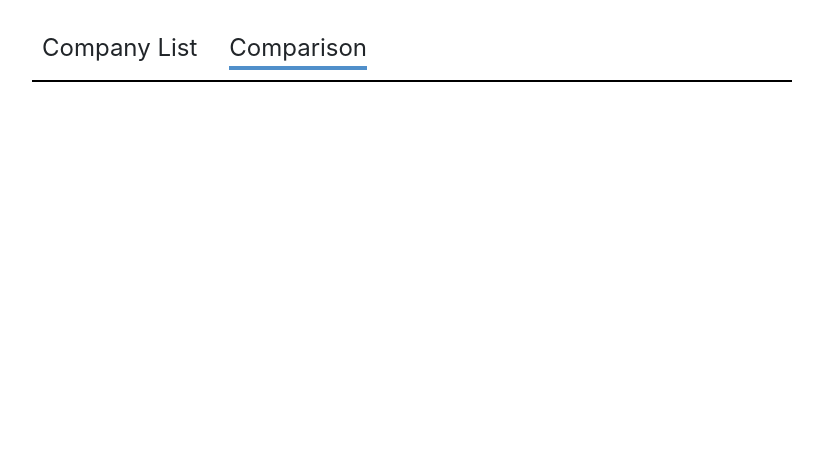
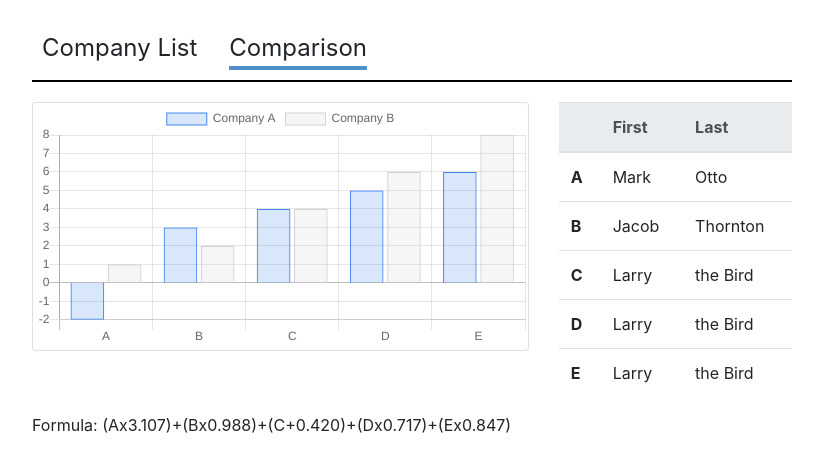
Before and after one commit to JerYoMat/fin-analysis-only, a React (Create React App) app: page / in a window 1280 px wide. Both pictures are taken after a click on the link "Comparison". Shown: the top 472 px of the page, without its empty margins (228-1051 px from the left). Built offline with nearby package versions, Linux system fonts and the light colour scheme.

Commit message:
implemented basic chart with data table

```diff
--- a/package.json
+++ b/package.json
@@ -4,6 +4,7 @@
   "private": true,
   "dependencies": {
     "bootstrap": "^4.3.1",
+    "chart.js": "^2.8.0",
     "react": "^16.8.5",
     "react-chartjs-2": "^2.7.4",
     "react-dom": "^16.8.5",
--- a/src/Company.js
+++ b/src/Company.js
@@ -3,8 +3,12 @@ const Company = ({ company, onAddToComparison }) => (
   <div className='card'>
     <div className='card-body'>
       <h5 className='card-title'>{company.companyname}</h5>
-      <p className='card-text'>Ticker: {company.primarysymbol}</p>
-      <p className='card-text'>Primary Exchange: {company.primaryexchange}</p>
+      <p className='card-text'>
+        Ticker: <strong>{company.primarysymbol}</strong>
+      </p>
+      <p className='card-text'>
+        Primary Exchange: <strong>{company.primaryexchange}</strong>
+      </p>
       <button type='button' className='btn btn-secondary' onClick={onAddToComparison}>Add to Compare</button>
     </div>
   </div>
--- a/src/CompanyComparisonPage.js
+++ b/src/CompanyComparisonPage.js
@@ -1,12 +1,28 @@
-import React from 'react';
+import React, { useState } from 'react';
+import ScoreBarChart from './ScoreBarChart';
+import ScoreTable from './ScoreTable';
 
-const CompanyComparisonPage = ({ companies }) => (
-  <ul className='CompanyListPage-companies'>
-  {companies.map(company =>
-    <li key={company.id} className='CompanyListPage-company'>
-      {company.companyname}
-    </li>
-  )}
-</ul>
-)
+
+const CompanyComparisonPage = ({ companies }) => {
+  return (
+    <div>
+    <div className='row'>
+      <div className='col-md-8'>
+        <ScoreBarChart  />
+      </div>
+      <div className='col-md-4'>
+        <ScoreTable  />
+      </div>
+    </div>
+    <div className='formula'>Formula: (Ax3.107)+(Bx0.988)+(C+0.420)+(Dx0.717)+(Ex0.847)</div>
+    </div>
+  )
+}
 export default CompanyComparisonPage;
+
+
+/*const [chartOptions, setChartOptions] = useState('placeholder');
+  const updateChartOptions = (prevChartOptions, updates) => {
+    const newChartOptions = 'placeholder'
+    return newChartOptions;
+  }; */
--- /dev/null
+++ b/src/ScoreBarChart.js
@@ -0,0 +1,45 @@
+import React from 'react';
+import {Bar} from 'react-chartjs-2';
+
+const ScoreBarChart = ({ companyData }) => {
+  const data = {
+    labels: ['A', 'B', 'C', 'D', 'E'],
+    datasets: [
+      {
+        label: 'Company A',
+        backgroundColor: 'rgba(66,134,244,0.2)',
+        borderColor: 'rgba(66,134,244,1)',
+        borderWidth: 1,
+        hoverBackgroundColor: 'rgba(66,134,244,0.4)',
+        hoverBorderColor: 'rgba(66,134,244,1)',
+        data: [-2,3,4,5,6]
+      },
+      {
+        label: 'Company B',
+        backgroundColor: 'rgba(211, 211, 211,0.2)',
+        borderColor: 'rgba(211, 211, 211,1)',
+        borderWidth: 1,
+        hoverBackgroundColor: 'rgba(211, 211, 211,0.4)',
+        hoverBorderColor: 'rgba(211, 211, 211,1)',
+        data: [1,2,4,6,8]
+      }
+    ]
+  };
+
+
+
+  return (
+    <div className='card'>
+      <Bar
+        data={data}
+
+        options={{
+          maintainAspectRatio: true
+        }}
+      />
+    </div>
+  );
+
+}
+
+export default ScoreBarChart
--- /dev/null
+++ b/src/ScoreTable.js
@@ -0,0 +1,43 @@
+import React from 'react';
+
+const ScoreTable = ({ companyData }) => (
+  <table className="table">
+  <thead className="thead-light">
+    <tr>
+      <th scope="col"></th>
+      <th scope="col">First</th>
+      <th scope="col">Last</th>
+    </tr>
+  </thead>
+  <tbody>
+    <tr>
+      <th scope="row">A</th>
+      <td>Mark</td>
+      <td>Otto</td>
+
+    </tr>
+    <tr>
+      <th scope="row">B</th>
+      <td>Jacob</td>
+      <td>Thornton</td>
+    </tr>
+    <tr>
+      <th scope="row">C</th>
+      <td>Larry</td>
+      <td>the Bird</td>
+    </tr>
+    <tr>
+      <th scope="row">D</th>
+      <td>Larry</td>
+      <td>the Bird</td>
+    </tr>
+    <tr>
+      <th scope="row">E</th>
+      <td>Larry</td>
+      <td>the Bird</td>
+    </tr>
+  </tbody>
+  </table>
+)
+
+export default ScoreTable;
```
Also changed, not shown: src/general/returnZScoreData.js (added, +13 -0 lines), 1 other file (tests, documents, lock files or other folders).
